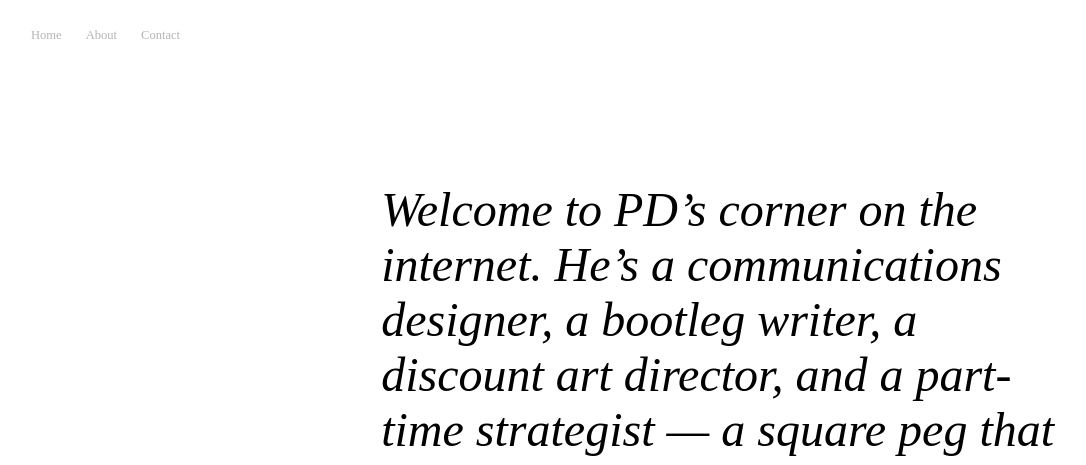
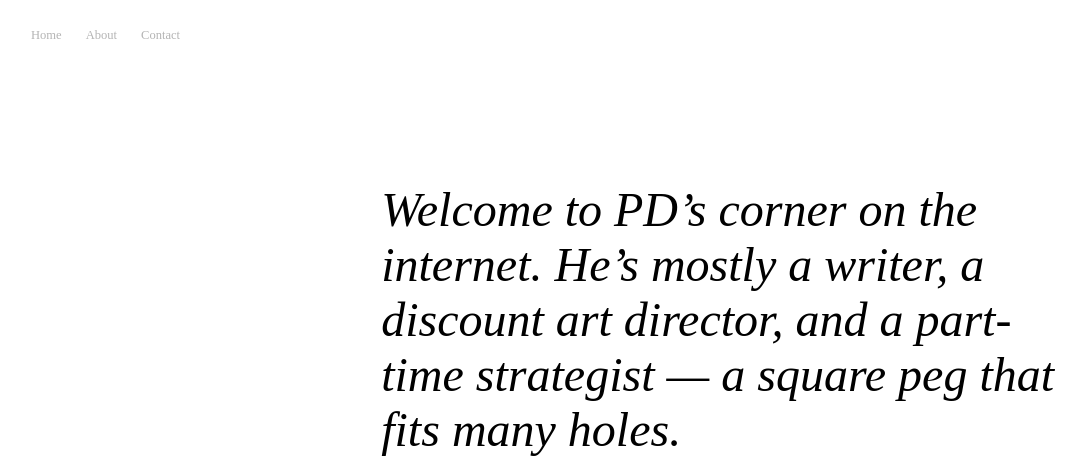
Before and after one commit to Helloitspd/helloitspd.github.io, a plain HTML site: page index.html in a window 1280 px wide. Shown: the top 465 px of the page, without its empty margins (4-1090 px from the left). Drawn offline with Linux system fonts and the light colour scheme; a web font is replaced by a local one.

Commit message:
Update index.html

```diff
--- a/index.html
+++ b/index.html
@@ -28,7 +28,7 @@
       </div>
         <div id="projects">
           <div id="intro"><h1>
-            Welcome to PD’s corner on the internet. He’s a communications designer, a bootleg writer, a discount art director, and a
+            Welcome to PD’s corner on the internet. He’s mostly a writer, a discount art director, and a
             part-time strategist — a square peg that fits many holes.
           </h1></div>
           <!--- PROJECT NAV-->
```
